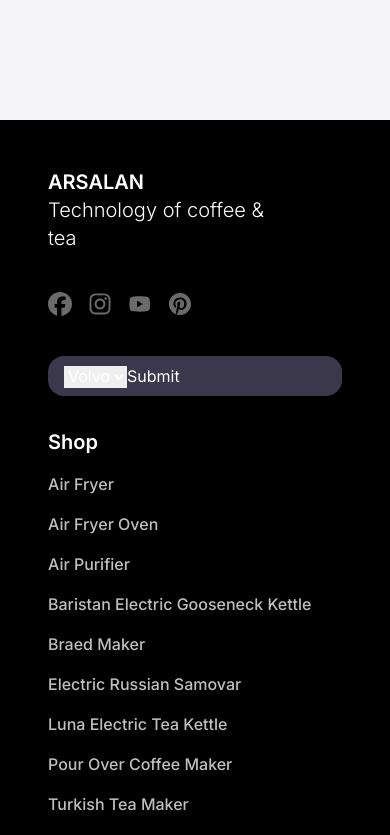
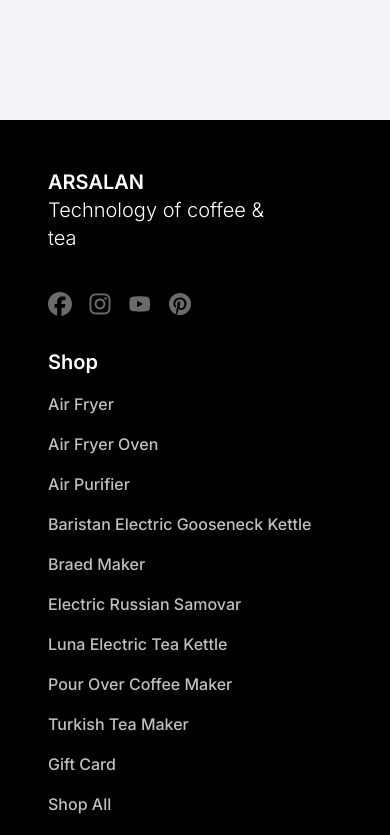
Before and after one commit to Ehsan-c137/arsalan, a Next.js app: page / in a window 390 px wide. Shown: the part 8320-9155 px from the top of the page. Built offline with nearby package versions, Linux system fonts and the light colour scheme.

Commit message:
fix height in mobile

```diff
--- a/src/components/footer/Footer.tsx
+++ b/src/components/footer/Footer.tsx
@@ -36,7 +36,7 @@
 
 export default function Footer() {
    return (
-      <footer className="w-full h-[100vh] bg-black flex flex-col">
+      <footer className="w-full min-h-[100vh] bg-black flex flex-col">
          <nav className="px-12 pt-12 pb-0">
             <div className="grid grid-cols-1 lg:grid-cols-4 lg:justify-between gap-8 w-full">
                <div className="col-span-1 flex-col flex gap-10">
@@ -71,7 +71,7 @@
                         <PinterestIcon />
                      </Link>
                   </div>
-                  <form className="text-white bg-[#3a384a] rounded-2xl py-2 px-4">
+                  {/* <form className="text-white bg-[#3a384a] rounded-2xl py-2 px-4">
                      <select name="cars" id="cars">
                         <option value="volvo">Volvo</option>
                         <option value="saab">Saab</option>
@@ -80,7 +80,7 @@
                      </select>
 
                      <input type="submit" value="Submit" />
-                  </form>
+                  </form> */}
                </div>
                <div className="col-span-1 flex flex-col gap-10">
                   <div className="flex flex-col gap-4 ">
```
